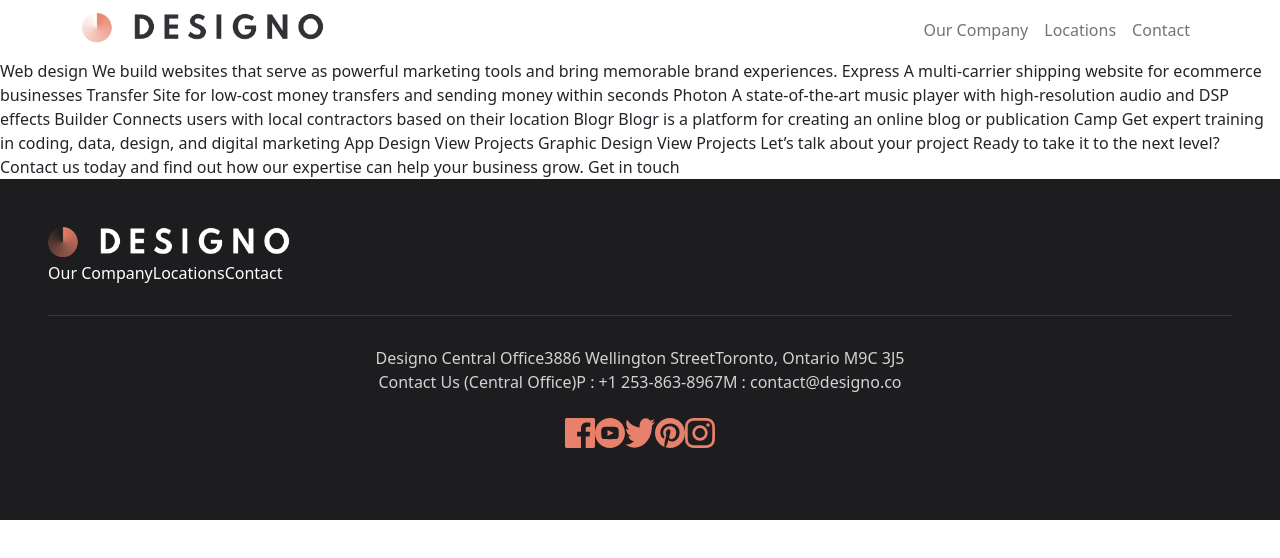
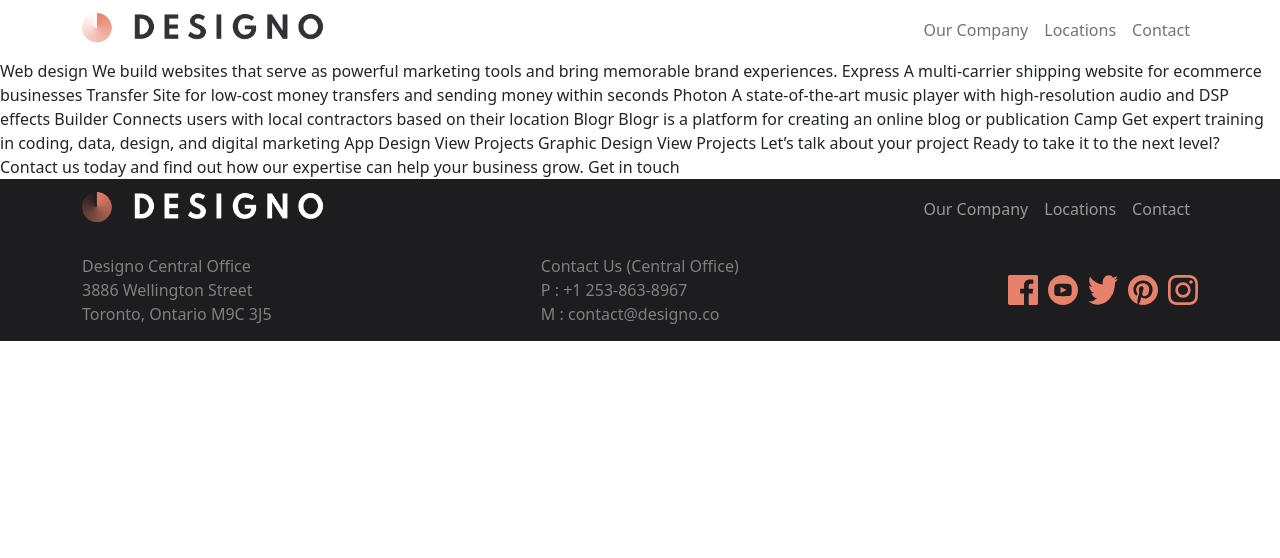
Before and after one commit to thomasgilmore/designo-multi-page-website, a React (Create React App) app: page /web-design in a window 1280 px wide. Shown: the top 558 px of the page. Built offline with nearby package versions, Linux system fonts and the light colour scheme.

Commit message:
footer.js fixed with react bootstrap and css

```diff
--- a/src/Components/Footer.js
+++ b/src/Components/Footer.js
@@ -1,5 +1,8 @@
-import React, { useContext } from 'react';
-import { DesignoContext } from '../Context/Context';
+import './footer.css';
+import React from 'react';
+import Container from 'react-bootstrap/Container';
+import Nav from 'react-bootstrap/Nav';
+import Navbar from 'react-bootstrap/Navbar';
 import logoLight from '../assets/shared/desktop/logo-light.png';
 import iconFacebook from '../assets/shared/desktop/icon-facebook.svg';
 import iconInstagram from '../assets/shared/desktop/icon-instagram.svg';
@@ -8,46 +11,41 @@ import iconTwitter from '../assets/shared/desktop/icon-twitter.svg';
 import iconYouTube from '../assets/shared/desktop/icon-youtube.svg';
 
 export default function Footer() {
-  const { windowSize } = useContext(DesignoContext);
-
   return (
-    <div className='p-5' style={{ backgroundColor: '#1D1C1E' }}>
-      <div className='flex justify-between items-center'>
+    <span>
+      <Navbar expand="lg" className='footerNav' variant="dark">
+        <Container className='footerTitle'>
+          <Navbar.Brand href="#home">
             <img src={logoLight} style={{ width: 250 }} alt="Designo Logo" />
-        {windowSize.innerWidth > 640 ? <div className='flex gap-6' style={{ color: '#fff' }}>
-          <span>Our Company</span>
-          <span>Locations</span>
-          <span>Contact</span>
-        </div> : null }
+          </Navbar.Brand>
+            <Nav className="footerNavItems">
+              <Nav.Link href="#home">Our Company</Nav.Link>
+              <Nav.Link href="#link">Locations</Nav.Link>
+              <Nav.Link href="#contact">Contact</Nav.Link>
+            </Nav>
+        </Container>
+      </Navbar>
+      <div className='footerNav'>
+        <Container className='footerTextContainer'>
+          <div className='footerText'>
+            <p>Designo Central Office</p>
+            <p>3886 Wellington Street</p>
+            <p>Toronto, Ontario M9C 3J5</p>
           </div>
-
-      <hr style={{ color: '#808080', marginTop: 30, marginBottom: 30 }} />
-
-      <div className='flex flex-col text-center gap-4 justify-between sm:flex-row sm:text-left' style={{ color: "#D3D3D3" }}>
-      {windowSize.innerWidth < 640 ?
-        <div className='flex flex-col gap-6' style={{ color: '#fff' }}>
-          <span>Our Company</span>
-          <span>Locations</span>
-          <span>Contact</span>
-        </div> : null }
-        <div className='flex flex-col'>
-          <span>Designo Central Office</span>
-          <span>3886 Wellington Street</span>
-          <span>Toronto, Ontario M9C 3J5</span>
+          <div className='footerText'>
+            <p>Contact Us (Central Office)</p>
+            <p>P : +1 253-863-8967</p>
+            <p>M : contact@designo.co</p>
           </div>
-        <div className='flex flex-col'>
-          <span>Contact Us (Central Office)</span>
-          <span>P : +1 253-863-8967</span>
-          <span>M : contact@designo.co</span>
-        </div>
-        <div className='flex gap-4 items-end mx-auto my-4 sm:m-2'>
+          <div className='footerSocial'>
             <img src={iconFacebook} style={{ width: 30, height: 30 }} alt="Facebook Icon" />
             <img src={iconYouTube} style={{ width: 30, height: 30 }} alt="YouTube Icon" />
             <img src={iconTwitter} style={{ width: 30, height: 30 }} alt="Twitter Icon" />
             <img src={iconPinterest} style={{ width: 30, height: 30 }} alt="Pinterest Icon" />
             <img src={iconInstagram} style={{ width: 30, height: 30 }} alt="Instagram Icon" />
           </div>
+        </Container>
       </div>
-    </div>
+    </span>
   )
 }
--- /dev/null
+++ b/src/Components/footer.css
@@ -0,0 +1,49 @@
+.footerNav {
+  background-color: #1D1C1E;
+  color: #808080;
+  display: flex;
+}
+
+.footerTextContainer {
+  display: flex;
+  justify-content: space-between;
+}
+
+.footerText {
+  text-align: left;
+  padding: 15px 0;
+}
+
+.footerText > p {
+  margin: 0;
+}
+
+.footerSocial {
+  display: flex;
+  gap: 10px;
+  justify-content: center;
+  align-items: center;
+}
+
+@media only screen and (max-width: 992px) {
+  .footerTitle {
+    display: flex;
+    flex-direction: column;
+  }
+
+  .footerNavItems {
+    text-align: center;
+  }
+
+  .footerTextContainer {
+    flex-direction: column;
+  }
+
+  .footerText {
+    text-align: center;
+  }
+
+  .footerSocial {
+    padding: 15px 0;
+  }
+}
```
Lines whose indentation alone changed are shown as unchanged.
